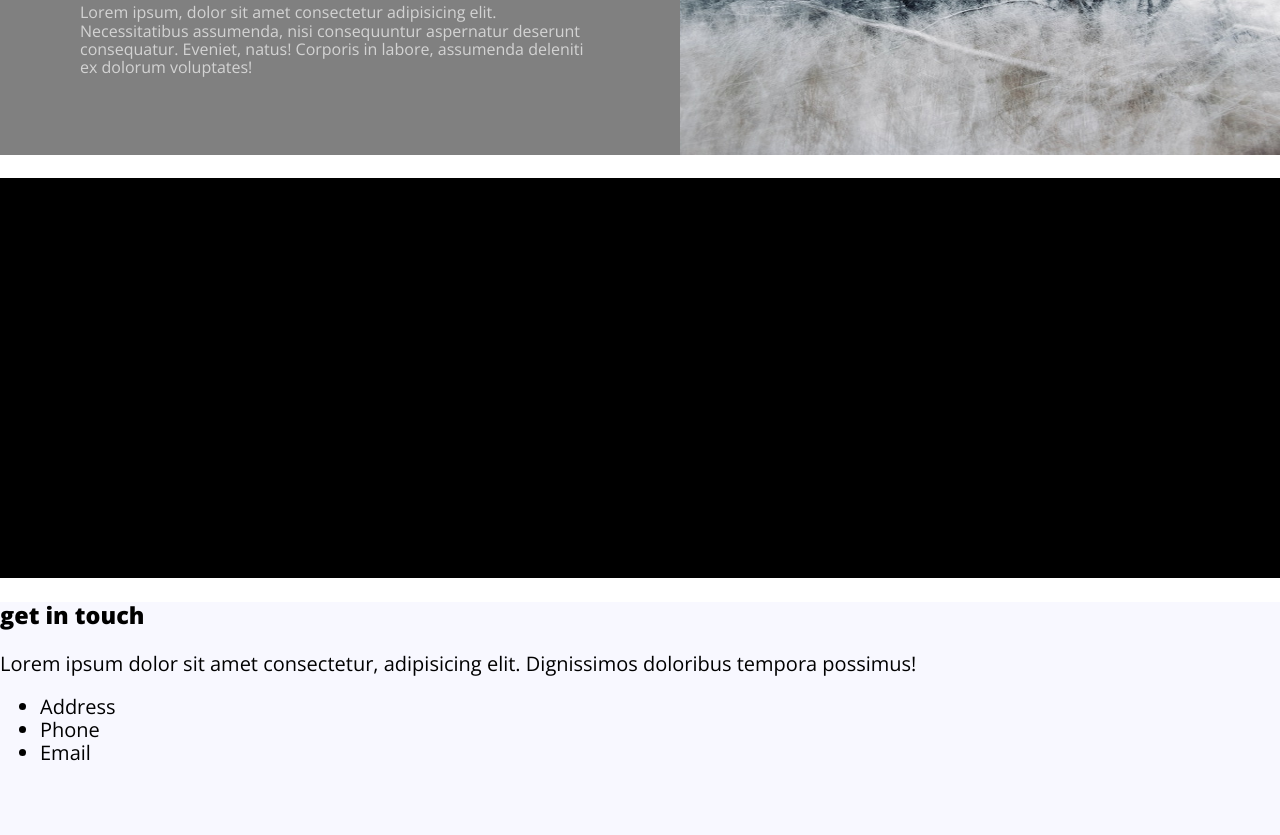
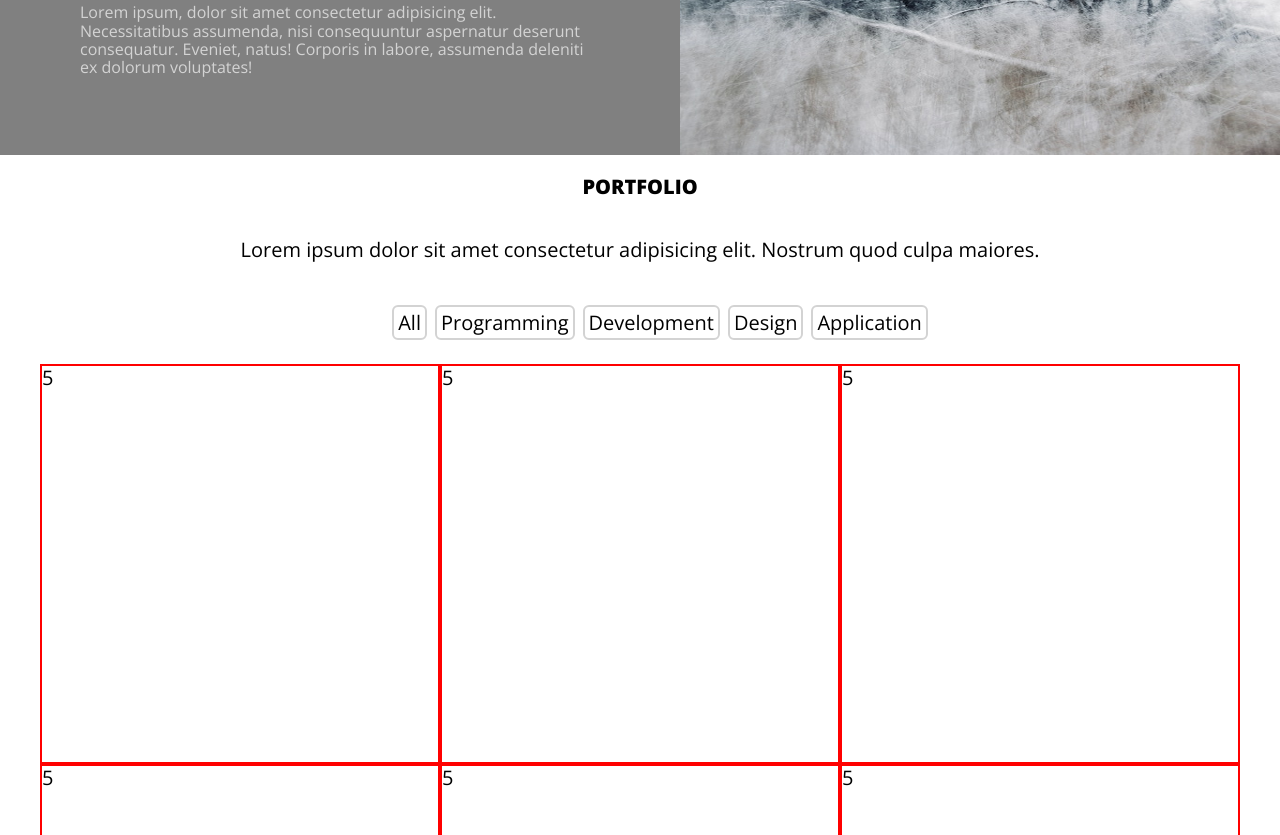
Before and after one commit to myboyblue519/2023-portfolio, a plain HTML site: page index.html in a window 1280 px wide. Shown: the part 2405-3240 px from the top of the page. Drawn offline with nearby package versions, Linux system fonts and the light colour scheme.

Commit message:
portfolio

```diff
--- a/index.html
+++ b/index.html
@@ -146,18 +146,20 @@
       </div>
     </section>
     <section class="portfolio">
+      <div class="portfolioTitle">
         <h3>portfolio</h3>
         <p>
           Lorem ipsum dolor sit amet consectetur adipisicing elit. Nostrum quod
           culpa maiores.
         </p>
-      <ul>
+        <ul class="portfoilioLinks">
           <li>All</li>
           <li>Programming</li>
           <li>Development</li>
           <li>Design</li>
           <li>Application</li>
         </ul>
+      </div>
       <div class="portfolioImages">
         <div>5</div>
         <div>5</div>
--- a/styles/sass/partials/_portfolio.scss
+++ b/styles/sass/partials/_portfolio.scss
@@ -2,6 +2,52 @@
 
 
 .portfolio {
-    height: 50vh;
-    background-color: black;
+    height: 120vh;
+    background-color: white;
+
+    .portfolioTitle {
+        display: flex;
+        flex-direction: column;
+        align-items: center;
+        justify-content: center;
+
+        h3 {
+            font-size: 1rem;
+            text-transform: uppercase;
+        }
+
+        .portfoilioLinks {
+            display: flex;
+
+            li {
+                border: 2px solid lightgrey;
+                text-align: center;
+                list-style: none;
+                border-radius: .3rem;
+                margin: 0.2rem;
+                padding: 0.2rem;
+            }
+
+            li:hover {
+                background-color: green;
+                color: white;
+            }
+
+        }
+    }
+
+    .portfolioImages {
+        display: flex;
+        flex-wrap: wrap;
+        justify-content: center;
+        align-items: center;
+
+        div {
+            width: 20rem;
+            height: 20rem;
+            border: 2px solid red;
+        }
+
+
+    }
 }
```
Also changed, not shown: styles/style.css. Lines whose indentation alone changed are shown as unchanged.
